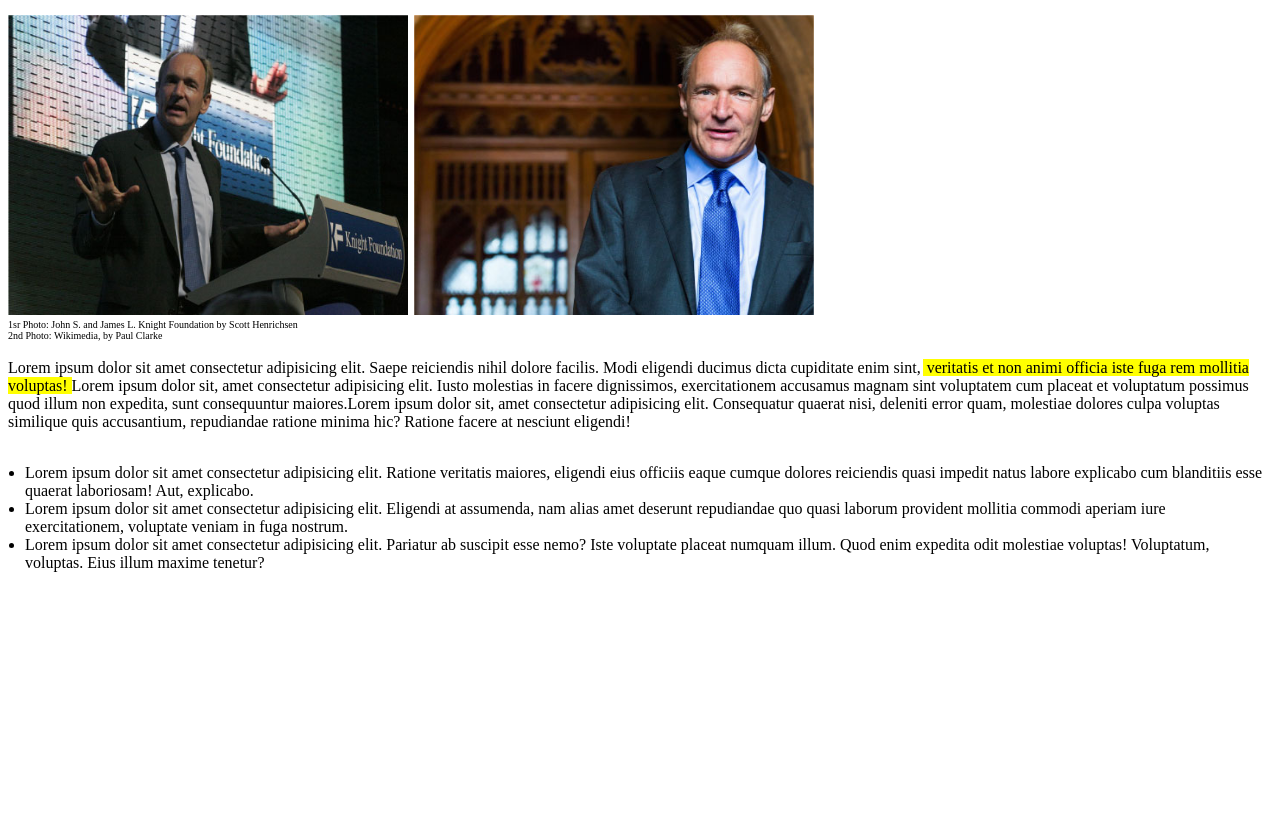
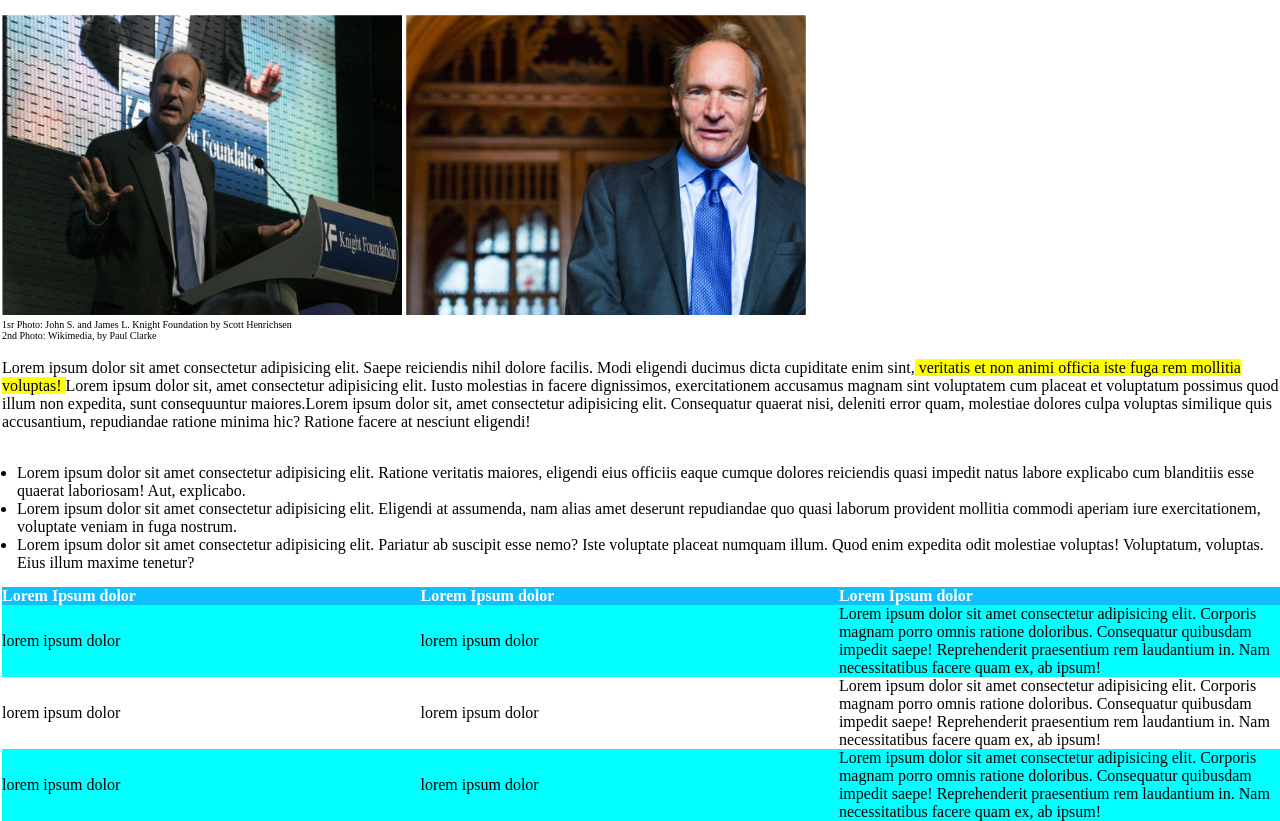
Before and after one commit to SquallStrifeX/html-css-booleaner, a plain HTML site: page index.html in a window 1280 px wide. Shown: the part 151-972 px from the top of the page. Before the commit the page ends 800 px from the top, so only its background shows below. Drawn offline with Linux system fonts and the light colour scheme.

Commit message:
added table

```diff
--- a/css/style.css
+++ b/css/style.css
@@ -1,6 +1,10 @@
 *{
     box-sizing: border-box;
     margin: 0;
+    padding: 0;
+}
+
+body {
     margin-left: 2px;
 }
 
@@ -43,3 +47,23 @@
 #table  {
     padding: 15px;
 }
+
+table {
+    border-spacing: 0px;
+    height: 200px;
+}
+
+thead {
+    background-color: rgb(14, 191, 255);
+    color: white;
+    text-align: left;
+
+}
+
+.background-td {
+    background-color: aqua;
+}
+
+td {
+    width: 800px;
+}
--- a/index.html
+++ b/index.html
@@ -32,6 +32,34 @@
             <li>Lorem ipsum dolor sit amet consectetur adipisicing elit. Pariatur ab suscipit esse nemo? Iste voluptate placeat numquam illum. Quod enim expedita odit molestiae voluptas! Voluptatum, voluptas. Eius illum maxime tenetur?</li>
         </ul>
         <!-- Tabella e testo -->
+        <table>
+            <thead>
+                <tr>
+                <th>Lorem Ipsum dolor</th>
+                <th>Lorem Ipsum dolor</th>
+                <th>Lorem Ipsum dolor</th>
+                </tr>
+            </thead>
+            <tbody>
+                <tr class="background-td">
+                    <td>lorem ipsum dolor</td>
+                    <td>lorem ipsum dolor</td>
+                    <td>Lorem ipsum dolor sit amet consectetur adipisicing elit. Corporis magnam porro omnis ratione doloribus. Consequatur quibusdam impedit saepe! Reprehenderit praesentium rem laudantium in. Nam necessitatibus facere quam ex, ab ipsum!</td>
+                </tr>
+                <tr>
+                    <td>lorem ipsum dolor</td>
+                    <td>lorem ipsum dolor</td>
+                    <td>Lorem ipsum dolor sit amet consectetur adipisicing elit. Corporis magnam porro omnis ratione doloribus. Consequatur quibusdam impedit saepe! Reprehenderit praesentium rem laudantium in. Nam necessitatibus facere quam ex, ab ipsum!</td>
+                </tr>
+                <tr class="background-td">
+                    <td>lorem ipsum dolor</td>
+                    <td>lorem ipsum dolor</td>
+                    <td>Lorem ipsum dolor sit amet consectetur adipisicing elit. Corporis magnam porro omnis ratione doloribus. Consequatur quibusdam impedit saepe! Reprehenderit praesentium rem laudantium in. Nam necessitatibus facere quam ex, ab ipsum!</td>
+                </tr>
+            </tbody>
+        </table>
+
+
     </main>
 </body>
 </html>
```
